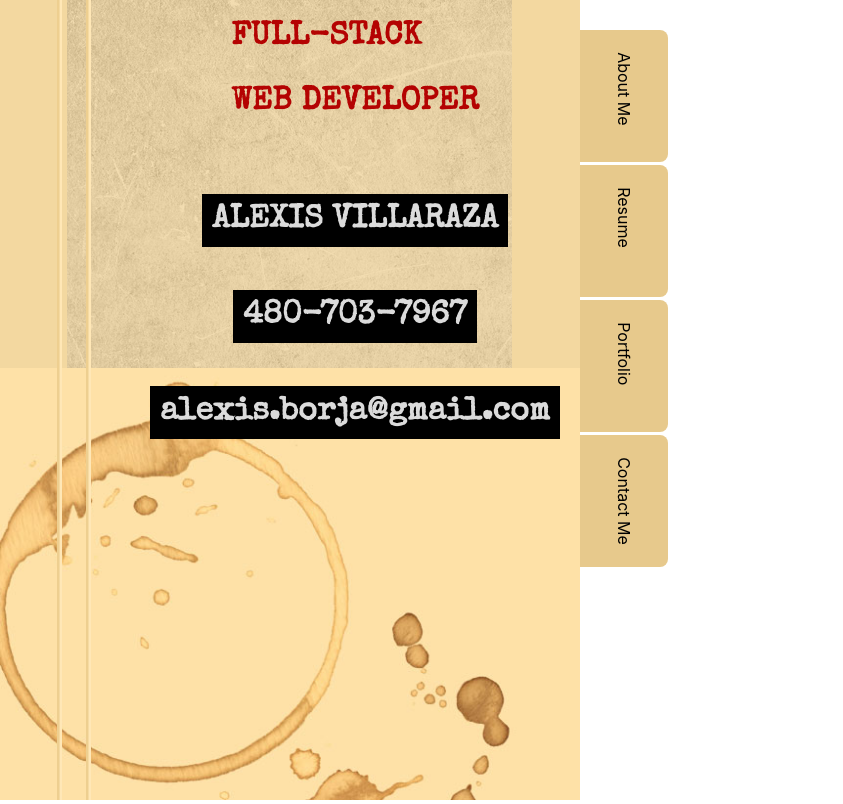
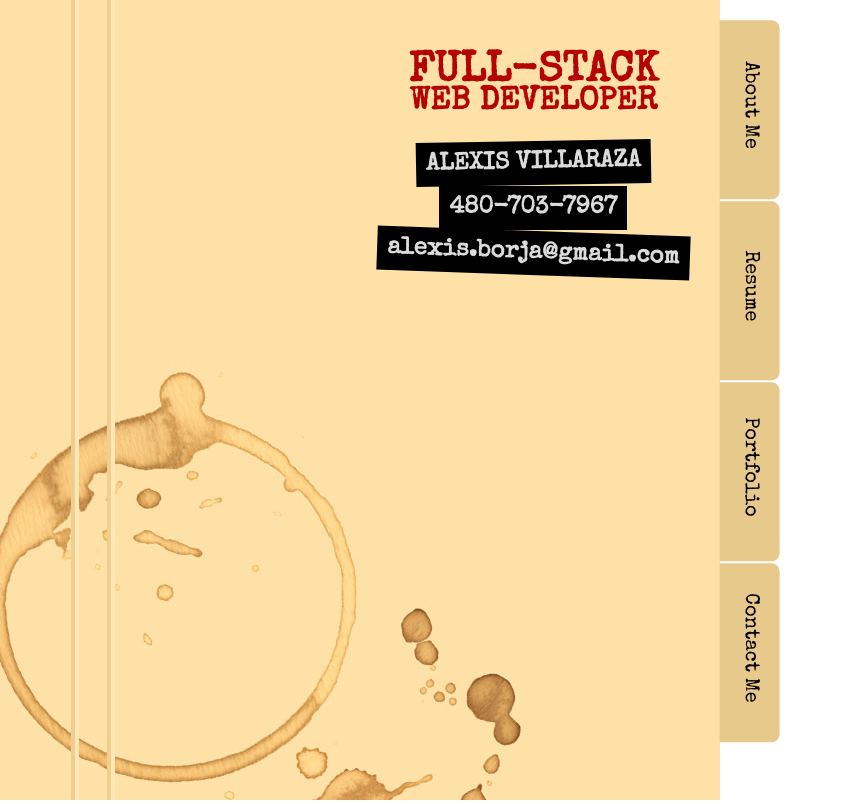
Before and after one commit to alvillaraza/dev_portfolio, a React (Create React App) app in the folder portfolio/: page / in a window 1280 px wide. Shown: the whole page, without its empty margins (0-843 px from the left). Built offline with nearby package versions, Linux system fonts and the light colour scheme.

Commit message:
styled landing page and header

```diff
--- a/portfolio/src/App.css
+++ b/portfolio/src/App.css
@@ -11,6 +11,6 @@
   max-width: 100%;
 } */
 
-/* .my-photo {
+.my-photo {
   max-width: 20%;
-} */
+}
--- a/portfolio/src/LandingPage.css
+++ b/portfolio/src/LandingPage.css
@@ -4,42 +4,61 @@
 .landing-page-container {
   display: flex;
   height: 100vh;
+  width: 70%;
+  max-width: 720px;
   font-family: 'Special Elite', cursive;
-  background-color: #f3d8a0;
-  background-image: url('components/images/portfolio-resume-folder-score-lines.png'), url('components/images/portfolio-resume-folder-score-lines.png'), url('components/images/portfolio-resume-coffee-stain.jpg'), url('components/images/portfolio-resume-transparent-bg.png');
-  background-size: contain;
-  background-position: 10% center, 15% center, left bottom, center;
+  background-color: #fee1a7;
+  justify-content: flex-end;
+  background-image: url('components/images/portfolio-resume-folder-score-lines.png'), url('components/images/portfolio-resume-folder-score-lines.png'), url('components/images/portfolio-resume-coffee-stain.jpg');
+  background-position: 10% center, 15% center, left bottom;
   background-repeat: no-repeat;
 }
 .vertical-menu {
   display: flex;
   flex-direction: column;
-  margin-top: 30px;
+  margin-top: 80px;
+  margin-left: -28px;
 }
 .vertical-menu a {
+  font-family: 'Special Elite', cursive;
+  font-size: 20px;
   background-color: #e7c98c;
   text-decoration: none;
+  text-align: center;
   color: black;
-  padding-top: 40px;
-  padding-bottom: 40px;
-  margin-bottom: 3px;
+  padding-right: 40px;
+  padding-left: 30px;
+  margin-bottom: 121px;
+  margin-left: -32px;
   border-top-right-radius: 8px;
-  border-bottom-right-radius: 8px;
-}
-.vertical-menu a p {
+  border-top-left-radius: 8px;
   transform: rotate(90deg);
-}
-.front-title {
-  color: #b40302;
 }
 .name-info-container {
   display: flex;
   flex-direction: column;
   align-items: center;
-  margin: 0px 20px 10px 150px;
+  margin: 30px;
+}
+.name-info-container .front-title {
+  color: #b40302;
+  text-align: center;
+}
+.name-info-container .front-title span {
+  font-size: 42px;
+}
+.name-info-container .front-title p {
+  margin: -7px 0px 0px;
 }
 .name-info-container .name-info {
   background-color: black;
   color: #dbdbdb;
   padding: 10px;
+  margin: 0.5px;
 }
+.name-info-container .front-name {
+  transform: rotate(-1deg);
+}
+.name-info-container .email {
+  transform: rotate(2deg);
+}
--- a/portfolio/src/LandingPage.less
+++ b/portfolio/src/LandingPage.less
@@ -4,50 +4,75 @@
 .landing-page-container {
     display: flex;
     height: 100vh;
+    width: 70%;
+    max-width: 720px;
     font-family: 'Special Elite', cursive;
-    background-color: #f3d8a0;
+    background-color: #fee1a7;
+    justify-content: flex-end;
+
 
     background-image: url('./components/images/portfolio-resume-folder-score-lines.png'),
         url('./components/images/portfolio-resume-folder-score-lines.png'),
-        url('./components/images/portfolio-resume-coffee-stain.jpg'),
-        url('./components/images/portfolio-resume-transparent-bg.png');
-    background-size: contain;
-    background-position: 10% center, 15% center, left bottom, center;
+        url('./components/images/portfolio-resume-coffee-stain.jpg');
+        // url('./components/images/portfolio-resume-transparent-bg.png');
+    // background-size: contain;
+    background-position: 10% center, 15% center, left bottom;
     background-repeat: no-repeat;
 }
 .vertical-menu {
     display: flex;
     flex-direction: column;
-    margin-top: 30px;
+    margin-top: 80px;
+    margin-left: -28px;
+
 
     a {
+        font-family: 'Special Elite', cursive;
+        font-size: 20px;
         background-color: #e7c98c;
         text-decoration: none;
+        text-align: center;
         color: black;
-        padding-top: 40px;
-        padding-bottom: 40px;
-        margin-bottom: 3px;
+
+        padding-right: 40px;
+        padding-left: 30px;
+
+        margin-bottom: 121px;
+        margin-left: -32px;
         border-top-right-radius: 8px;
-        border-bottom-right-radius: 8px;
-        p {
-            transform: rotate(90deg);
-        }
+        border-top-left-radius: 8px;
+        transform: rotate(90deg);
+
     }
 }
 
-.front-title {
-    color: #b40302;
-}
 
 .name-info-container {
     display: flex;
     flex-direction: column;
     align-items: center;
-    margin: 0px 20px 10px 150px;
+    margin: 30px;
 
+    .front-title {
+        color: #b40302;
+        text-align: center;
+        span {
+            font-size: 42px;
+        }
+        p {
+            margin: -7px 0px 0px;
+        }
+    }
     .name-info {
         background-color: black;
         color: #dbdbdb;
         padding: 10px;
+        margin: .5px;
+    }
+    .front-name {
+        transform: rotate(-1deg)
+    }
+    .email {
+        transform: rotate(2deg);
     }
 }
--- a/portfolio/src/components/LandingPage.js
+++ b/portfolio/src/components/LandingPage.js
@@ -11,11 +11,11 @@ function LandingPage() {
       <img className="portfolio-fold" src={fold}/> */}
             <div className='name-info-container'>
                 <h1 className='front-title'>
-                    FULL-STACK <p>WEB DEVELOPER</p>
+                    <span>FULL-STACK</span> <p>WEB DEVELOPER</p>
                 </h1>
-                <h1 className='front-name name-info'>ALEXIS VILLARAZA</h1>
-                <h1 className='name-info'>480-703-7967</h1>
-                <h1 className='name-info'>alexis.borja@gmail.com</h1>
+                <h2 className='front-name name-info'>ALEXIS VILLARAZA</h2>
+                <h2 className='name-info'>480-703-7967</h2>
+                <h2 className='name-info email'>alexis.borja@gmail.com</h2>
             </div>
         </div>
     );
```
